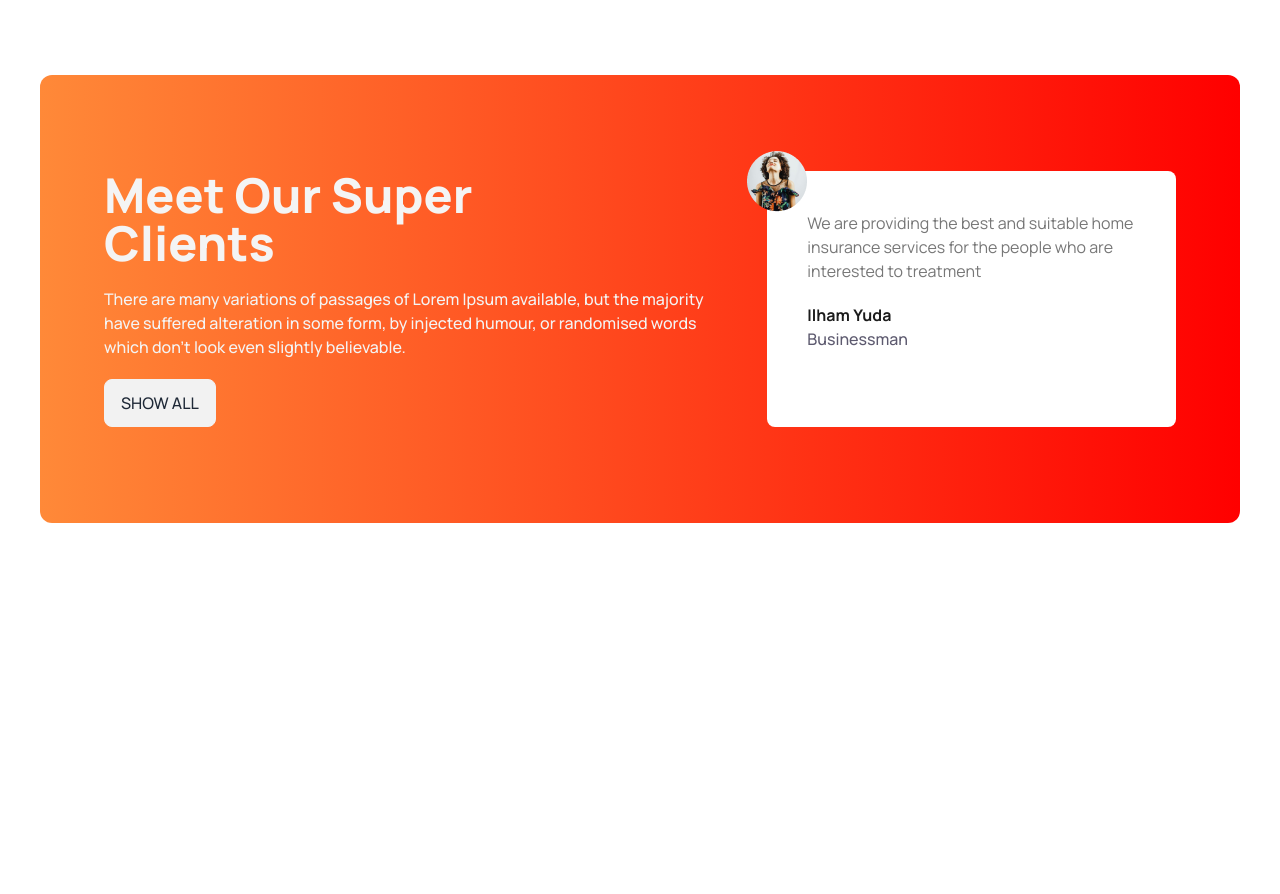
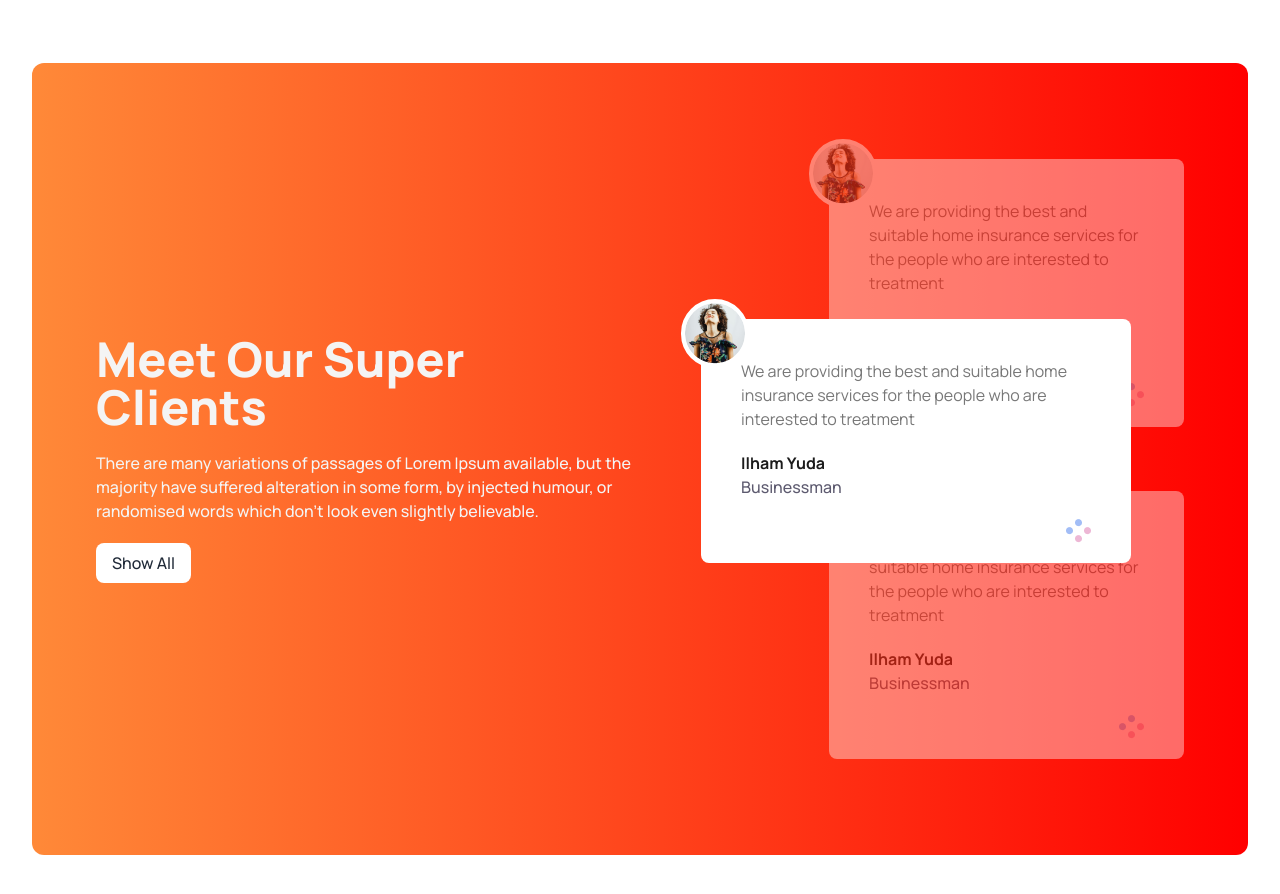
Before and after one commit to MrRafsan/my-tea-house-resources, a plain HTML site: page index.html in a window 1280 px wide. Shown: the part 1780-2674 px from the top of the page. Before the commit the page ends 2399 px from the top, so only its background shows below. Drawn offline with nearby package versions, Linux system fonts and the light colour scheme.

Commit message:
supper client section added

```diff
--- a/index.html
+++ b/index.html
@@ -42,45 +42,37 @@
       .manrope-font {
         font-family: "Manrope", sans-serif;
       }
+      /* .padding-y{
+        padding-top: 40px;
+        padding-bottom: 40px;
+        vertical-align: middle;
+
+      } */
+
+
     </style>
   </head>
-  <body class="manrope-font">
-    <header class="container mx-auto">
-      <div class="hero">
-        <div class="hero-content flex-col lg:flex-row">
+  <body class="manrope-font m-0">
+    <header class="mx-8">
+      <div class="flex flex-col lg:flex-row mx-auto">
         <div>
           <h2 class="lg:text-7xl text-5xl font-extrabold text-text-first">
             It's good <br />
             tea time at The <br />
             Tea House
           </h2>
-            <p class="py-6 text-lg font-medium text-text-second">
+          <p class="py-6 text-lg font-medium text-text-second pr-5">
             Tea and Botanical Solutions Supplier Give Optimum Satisfaction To
             Your Taste Buds.
           </p>
           <button
-              class="btn bg-gradient-to-r from-[#FF8938] to-[#f00] text-white text-base font-medium justify-center"
+            class="px-5 py-5 rounded-xl text-xl font-bold bg-gradient-to-r from-[#FF8938] to-[#f00] text-white font-medium"
           >
             Explore More
-              <svg
-                xmlns="http://www.w3.org/2000/svg"
-                width="24"
-                height="25"
-                viewBox="0 0 24 25"
-                fill="none"
-              >
-                <path
-                  d="M4.5 19.7788L19.5 4.77881M19.5 4.77881H8.25M19.5 4.77881V16.0288"
-                  stroke="white"
-                  stroke-width="1.5"
-                  stroke-linecap="round"
-                  stroke-linejoin="round"
-                />
-              </svg>
           </button>
         </div>
         <div>
-            <img src="/images/banner.png" class="max-w-sm" />
+          <img src="images/banner.png" class="lg:max-w-sm" />
           <div
             class="-mt-16 flex gap-4 items-center drop-shadow-lg rounded-lg bg-white p-4 w-56"
           >
@@ -96,11 +88,11 @@
           </div>
         </div>
       </div>
-      </div>
     </header>
     <main class="container mx-auto">
+
       <!-- featured section -->
-      <section class="my-24 text-center">
+      <section class="my-24 text-center mx-8">
         <h3 class="text-5xl font-extrabold text-text-first mb-5">
           Our Featured Products
         </h3>
@@ -110,7 +102,7 @@
           humour, or randomised words which don't look even slightly believable.
         </p>
         <!-- cards container -->
-        <div class="grid grid-cols-1 mb:grid-cols-2 lg:grid-cols-4 mx-10 gap-5">
+        <div class="grid grid-cols-1 mb:grid-cols-2 lg:grid-cols-4 gap-5">
           <div class="card bg-gradient-to-r from-[#F4F4F4] to-[#F4F4F4] p-10">
             <figure>
               <img src="images/tea-1.png" alt="Loading Photo..." />
@@ -158,8 +150,8 @@
         </div>
       </section>
 
-      <section class="my-24 flex flex-col lg:flex-row mx-10 gap-12">
       <!-- great tea section -->
+      <section class="my-24 flex flex-col lg:flex-row gap-12 mx-8">
         <div class="grid grid-cols-1 lg:grid-cols-2 gap-8 flex-1">
           <div
             class="rounded-xl h-36 bg-gradient-to-r from-[#F00] to-[#FF8938] opacity-10"
@@ -206,10 +198,12 @@
           </p>
         </div>
       </section>
+
+      <!-- supper client section -->
       <section
-        class="flex flex-col lg:flex-row gap-14 my-24 rounded-xl bg-gradient-to-r from-[#FF8938] to-[#f00] mx-10 px-16 py-24"
+        class="flex flex-col lg:flex-row gap-14 my-24 rounded-xl bg-gradient-to-r from-[#FF8938] to-[#f00] lg:px-16 px-8 py-24 mx-8"
       >
-        <!-- supper client section -->
+        <div class="flex lg:pr-20 items-center">
           <div class="space-y-5">
             <h2 class="text-5xl font-extrabold text-[#f4f4f4]">
               Meet Our Super
@@ -217,23 +211,85 @@
               Clients
             </h2>
             <p class="font-medium text-[#f4f4f4]">
-            There are many variations of passages of Lorem Ipsum available, but
-            the majority have suffered alteration in some form, by injected
-            humour, or randomised words which don't look even slightly
-            believable.
+              There are many variations of passages of Lorem Ipsum available,
+              but the majority have suffered alteration in some form, by
+              injected humour, or randomised words which don't look even
+              slightly believable.
             </p>
-          <button class="btn text-base font-medium">Show All</button>
+            <button class="bg-white rounded-lg px-4 py-2 text-base font-medium">
+              Show All
+            </button>
+          </div>
         </div>
 
-        <!-- review -->
-        <div class="relative p-10 rounded-lg bg-white">
-          <img class="absolute -top-5 -left-5" src="images/client.png" alt="Loading Photo.." />
+        <!-- Review Container -->
+
+        <div class="relative">
+          <!--next review -->
+          <div class="relative z-0 opacity-40 mb-16 p-10 rounded-lg bg-white">
+            <img
+              class="absolute -top-5 -left-5 bg-white border-white border-4 rounded-full"
+              src="images/client.png"
+              alt="Loading Photo.."
+            />
             <p class="font-normal text-text-second mb-5">
               We are providing the best and suitable home insurance services for
               the people who are interested to treatment
             </p>
             <h4 class="font-bold text-text-first">Ilham Yuda</h4>
             <p class="font-medium text-[#5d5a6f]">Businessman</p>
+            <div class="flex justify-end">
+              <img
+                class="relative top-5"
+                src="images/circles.png"
+                alt="Loading Photo.."
+              />
+            </div>
+          </div>
+          <!--current review -->
+          <div
+            class="absolute top-40 lg:-left-32 z-10 lg:w-[430px] p-10 rounded-lg bg-white"
+          >
+            <img
+              class="absolute -top-5 -left-5 bg-white border-white border-4 rounded-full"
+              src="images/client.png"
+              alt="Loading Photo.."
+            />
+            <p class="font-normal text-text-second mb-5">
+              We are providing the best and suitable home insurance services for
+              the people who are interested to treatment
+            </p>
+            <h4 class="font-bold text-text-first">Ilham Yuda</h4>
+            <p class="font-medium text-[#5d5a6f]">Businessman</p>
+            <div class="flex justify-end">
+              <img
+                class="relative top-5"
+                src="images/circles.png"
+                alt="Loading Photo.."
+              />
+            </div>
+          </div>
+          <!-- previous review -->
+          <div class="relative z-0 opacity-40 p-10 rounded-lg bg-white">
+            <img
+              class="absolute -top-5 -left-5 bg-white border-white border-4 rounded-full"
+              src="images/client.png"
+              alt="Loading Photo.."
+            />
+            <p class="font-normal text-text-second mb-5">
+              We are providing the best and suitable home insurance services for
+              the people who are interested to treatment
+            </p>
+            <h4 class="font-bold text-text-first">Ilham Yuda</h4>
+            <p class="font-medium text-[#5d5a6f]">Businessman</p>
+            <div class="flex justify-end">
+              <img
+                class="relative top-5"
+                src="images/circles.png"
+                alt="Loading Photo.."
+              />
+            </div>
+          </div>
         </div>
       </section>
     </main>
```
Lines whose indentation alone changed are shown as unchanged.
